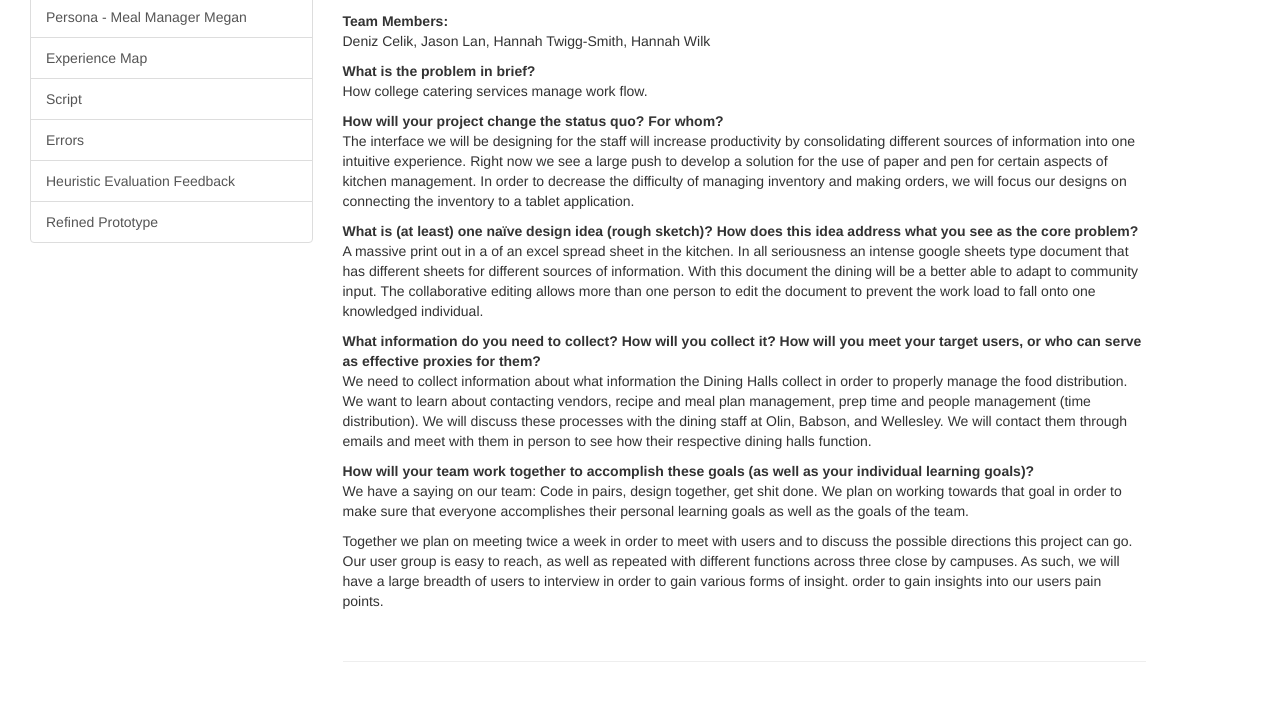
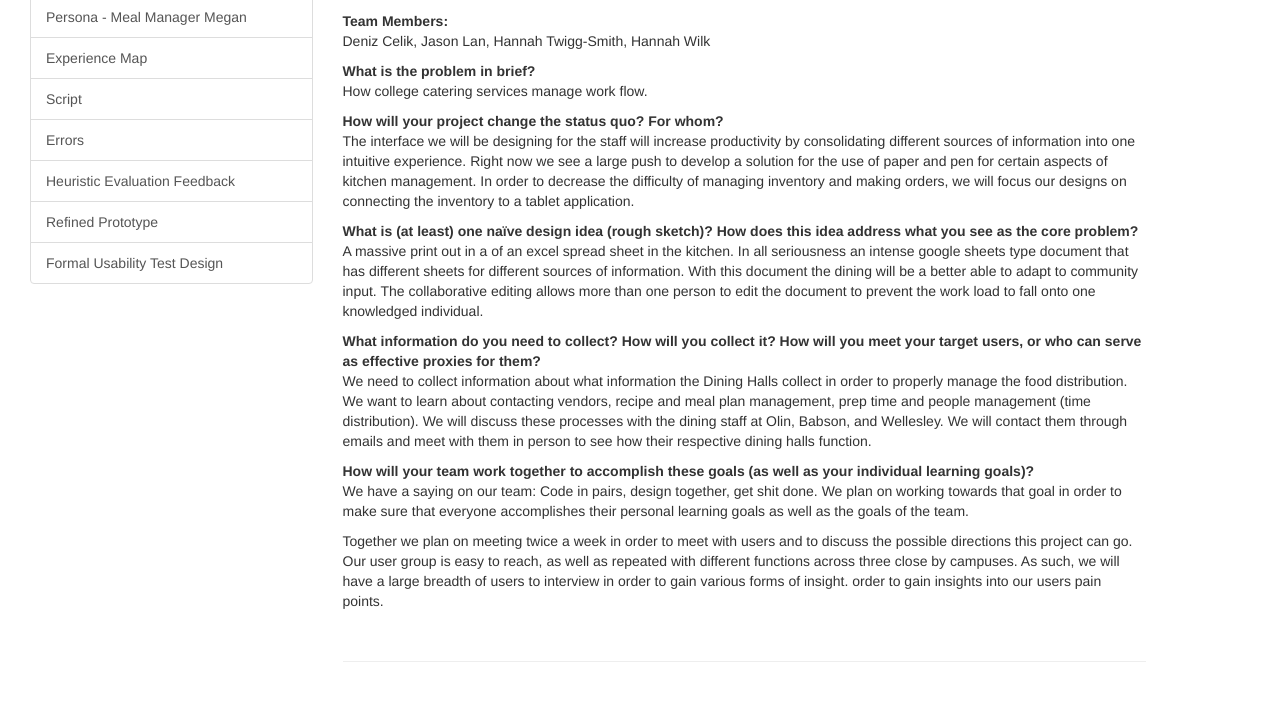
Before and after one commit to dcelik/hfid_team_zion, a plain HTML site: page index.html in a window 1280 px wide. Shown: the part 233-934 px from the top of the page. Drawn offline with nearby package versions, Linux system fonts and the light colour scheme.

Commit message:
added link to usability test design

```diff
--- a/index.html
+++ b/index.html
@@ -83,6 +83,8 @@
                     <a href="res/Errors.pdf" class="list-group-item list-group-item-action">Errors</a>
                     <a href="https://docs.google.com/document/d/1xmkuzbDDaH02eCFeO6w7ksMK_CMz4KWOyHHL1uIghqo/edit?usp=sharing" class="list-group-item list-group-item-action">Heuristic Evaluation Feedback</a>
                     <a href="https://invis.io/K59BB6BPB" class="list-group-item list-group-item-action">Refined Prototype</a>
+                    <a href="https://docs.google.com/document/d/1A8YEzlLxXBovWi23Qav5MhbHjcbldZcTl4OGLkaaYKA/edit?usp=sharing"
+                    class="list-group-item list-group-item-action">Formal Usability Test Design</a>
                 </div>
             </div>
 <!--       <div class="card">
```
Also changed, not shown: DesignDevelopment.html (+2 -0 lines), DesignRefinement.html (+2 -0 lines), NeedAnalysis.html (+2 -0 lines). Lines whose indentation alone changed are shown as unchanged.
